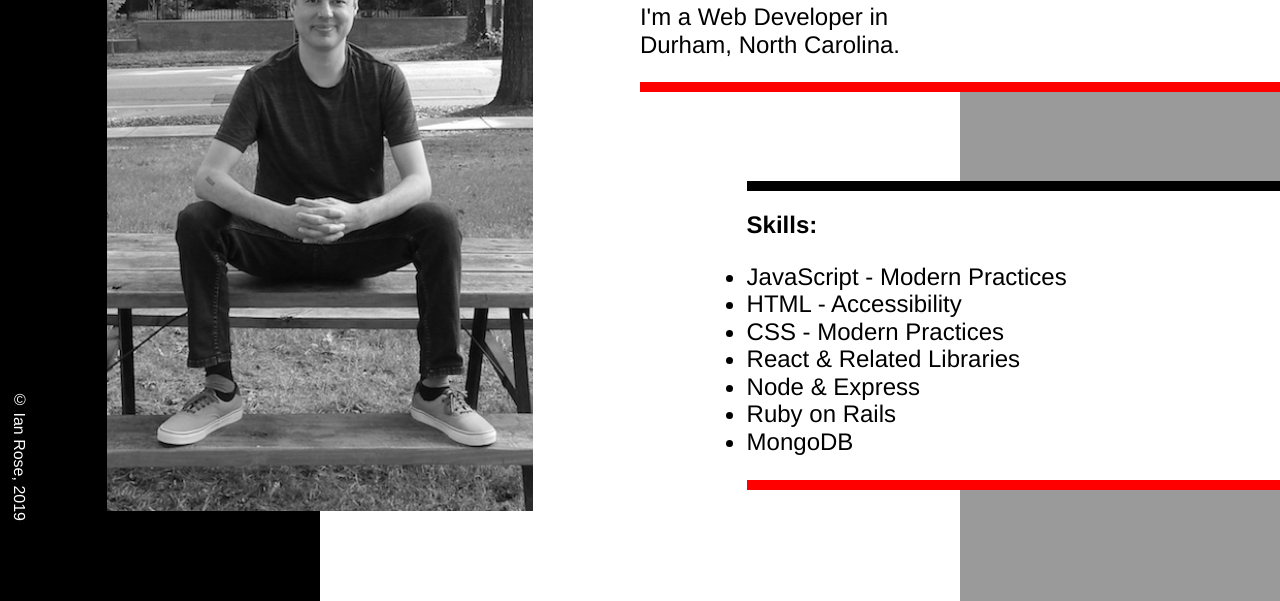
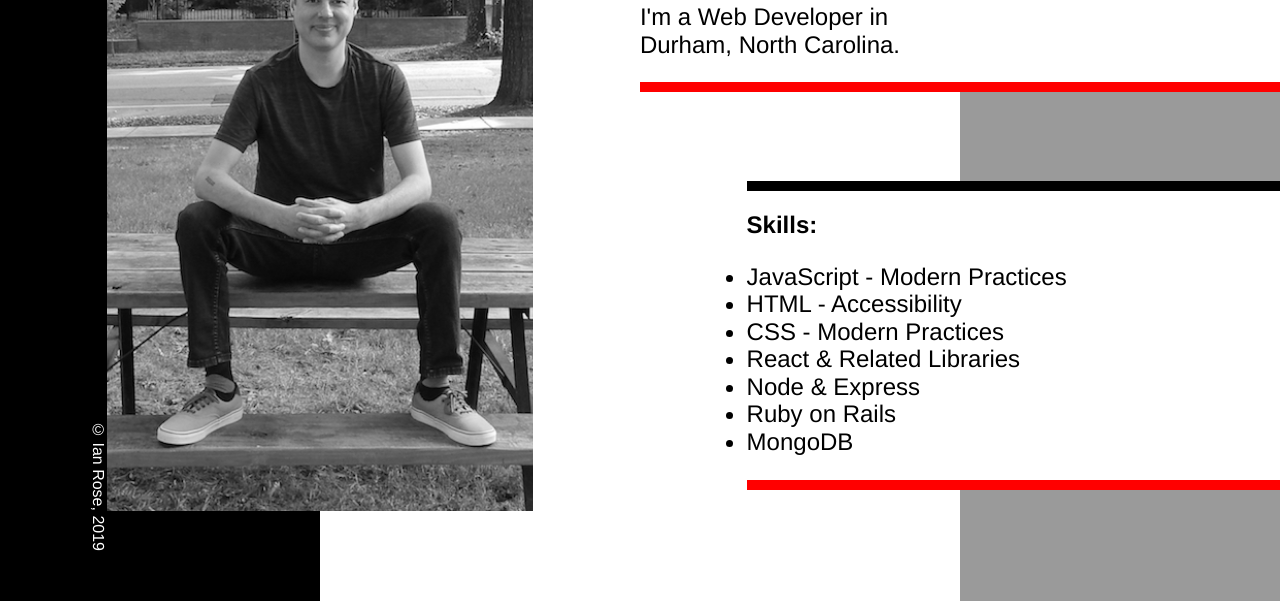
Before and after one commit to ianrosedev/ianrosedev-website-2019, a Gatsby site: page / in a window 1280 px wide. Shown: the part 199-800 px from the top of the page. Built offline with nearby package versions, Linux system fonts and the light colour scheme; Gatsby itself is replaced by a stand-in of ours.

Commit message:
Position footer by class prop

```diff
--- a/src/components/Code/Code.js
+++ b/src/components/Code/Code.js
@@ -219,8 +219,8 @@ const Code = () => {
           />
         </div>
       </article>
+      <Footer positionClass={styles.footer} />
       <div className={styles.emptyRow} aria-hidden='true' />
-      <Footer position='right' color='black' />
     </LayoutBody>
   );
 };
--- a/src/components/Code/Code.module.scss
+++ b/src/components/Code/Code.module.scss
@@ -77,6 +77,13 @@
   grid-row: 35 / 45;
 }
 
+.footer {
+  grid-column: 12 / 13;
+  grid-row: 40 / auto;
+  margin-right: 35px;
+  color: black;
+}
+
 @include screen-xl {
   .examples {
     .text {
--- a/src/components/Footer/Footer.js
+++ b/src/components/Footer/Footer.js
@@ -1,13 +1,10 @@
 import React from 'react';
 import styles from './Footer.module.scss';
 
-const Footer = ({ position, color }) => (
-  <footer
-    className={position === 'right' ? styles.footerRight : styles.footerLeft}
-  >
-    <span className={styles.notice} style={{ color: color || 'white' }}>
-      &copy; Ian Rose, {new Date().getFullYear()}
-    </span>
+// Use positionClass to position on grid
+const Footer = ({ positionClass }) => (
+  <footer className={`${styles.footer} ${positionClass}`}>
+    &copy; Ian Rose, {new Date().getFullYear()}
   </footer>
 );
 
--- a/src/components/Footer/Footer.module.scss
+++ b/src/components/Footer/Footer.module.scss
@@ -1,26 +1,14 @@
 @import '../../styles/_sizes.scss';
 
-.footerLeft {
-  grid-column: 1 / 2;
-  grid-row: 18 / auto;
-}
-
-.footerRight {
-  grid-column: 12/ 13;
-  grid-row: 18 / auto;
-  justify-self: center;
-}
-
-.notice {
+.footer {
+  white-space: nowrap;
   // Depreciated style fallback for older browsers
   writing-mode: tb-rl;
   writing-mode: vertical-rl;
-  white-space: nowrap;
-  margin: 0 10px;
 }
 
 @include screen-xl {
-  .notice {
+  .footer {
     font-size: 20px;
   }
 }
--- a/src/components/Home/Home.js
+++ b/src/components/Home/Home.js
@@ -28,7 +28,7 @@ const Home = () => (
         <li>MongoDB</li>
       </ul>
     </section>
-    <Footer />
+    <Footer positionClass={styles.footer} />
   </LayoutBody>
 );
 
--- a/src/components/Home/Home.module.scss
+++ b/src/components/Home/Home.module.scss
@@ -5,12 +5,14 @@
   grid-column: 1 / 4;
   grid-row: 1 / 25;
   background-color: black;
+  z-index: -9999;
 }
 
 .backgroundBlockRight {
   grid-column: 10 / 13;
   grid-row: 1 / 25;
   background-color: $backgroundGrayLight;
+  z-index: -9999;
 }
 
 .photo {
@@ -100,6 +102,14 @@
   }
 }
 
+.footer {
+  grid-column: 1 / 2;
+  grid-row: 19 / auto;
+  justify-self: baseline;
+  margin-left: 20px;
+  color: white;
+}
+
 @include screen-xl {
   .intro,
   .skills {
```
